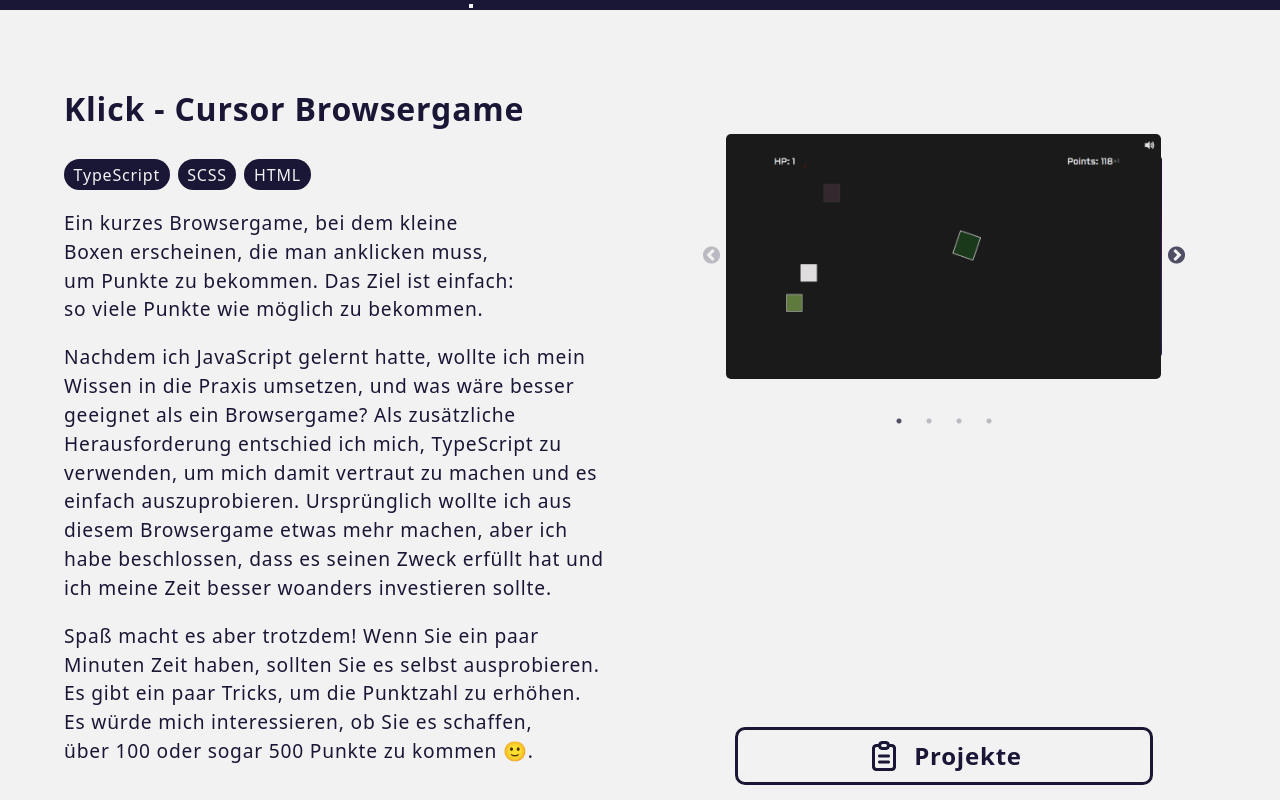
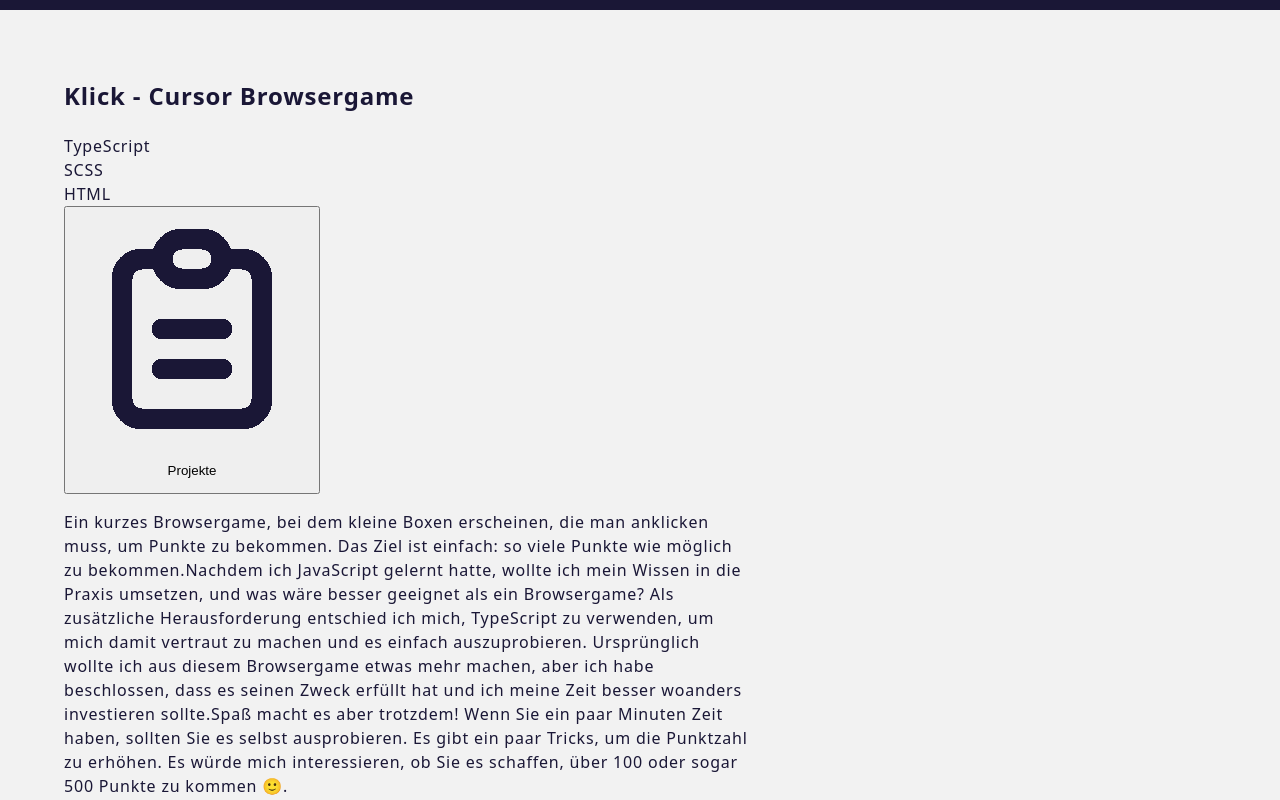
Before and after one commit to SutonToch/Portfolio, a React (Vite) app: page / in a window 1280 px wide. Shown: the part 800-1600 px from the top of the page. Built offline with nearby package versions, Linux system fonts and the light colour scheme.

Commit message:
UPDATE projects - rewrite without slider
basic content, no styles yet

```diff
--- a/src/components/Header.tsx
+++ b/src/components/Header.tsx
@@ -15,7 +15,6 @@ export default function Header(props:HeaderProps) {
           <button onClick={() => props.setPage("Home")}>Home</button>
           <button onClick={() => props.setPage("About")}>{props.lang == "EN" ? "About me" : "Über mich"}</button>
           <a href="mailto:n.suton@web.de">{props.lang == "EN" ? "Contact" : "Kontakt"}</a>
-          <button onClick={() => props.setPage("Projects")}>{props.lang == "EN" ? "Projects" : "Projekte"}</button>
         </div>
         <div className="lang-container">
           <button className={props.lang == "DE" ? "lang active" : "lang"} onClick={() => props.setLang("DE")}>DE</button>
--- a/src/components/Home.tsx
+++ b/src/components/Home.tsx
@@ -17,7 +17,7 @@ export default function Home(props:HomeProps) {
           setPage={props.setPage}
         />
         <Projects
-          text_data = {props.lang == "EN" ? projects_text_data.en.projects : projects_text_data.de.projects}
+          text_data = {props.lang == "EN" ? projects_text_data.en : projects_text_data.de}
           setPage={props.setPage}
         />
     </>
--- a/src/components/Projects.tsx
+++ b/src/components/Projects.tsx
@@ -1,12 +1,10 @@
 import { SetStateAction, useState } from "react";
 import './../styles/Projects.css'
 import Projects_Icon from './../assets/icons/clipboard-text_darkblue.png'
-import Slider from "react-slick"
-import "slick-carousel/slick/slick.css";
-import "slick-carousel/slick/slick-theme.css";
 
-interface SlideElement {
+interface ProjectElement {
     title:string,
+    state:string,
     imgPath:string,
     stack:Array<string>,
     liveURL:string,
@@ -14,7 +12,7 @@ interface SlideElement {
 }
 
 interface ProjectsText {
-    slides:Array<SlideElement>
+    projects:Array<ProjectElement>
     btn_projects:string
 }
 
@@ -24,58 +22,30 @@ interface ProjectsProps {
 }
 
 export default function Projects(props:ProjectsProps) {
-    const [slideIndex, setSlideIndex] = useState(0)
 
-    const slideElements = props.text_data.slides.map((slide) => {
+
+
+    const projectElements = props.text_data.projects.map((project) => {
         return(
-            <div className="slide" key={slide.title}>
-                <a href={slide.liveURL} target={"_blank"}>
-                    <img src={slide.imgPath}/>
-                </a>
+            <div className="project-container">
+                <h2 className="project-title">{project.title}</h2>
+                <div className="stack-container">
+                    {project.stack.map((x) => <div className="stack-element">{x}</div>)}
+                </div>
+                <button className="project-btn" onClick={() => props.setPage(project.state)}>
+                  <div className="project-btn--content">
+                    <img src={Projects_Icon} alt=""/>
+                    <p>{props.text_data.btn_projects}</p>
+                  </div>
+                </button>
+                <p>{project.short}</p>
             </div>
         )
     })
 
-    const slideContentElements = props.text_data.slides.map((slide) => {
-        return(
-            <div className="slides__content" key={slide.title}>
-                <h2>{slide.title}</h2>
-                <div className="stack-container">
-                    {slide.stack.map((stackElement) => <div key={stackElement}>{stackElement}</div>)}
-                </div>
-                {slide.short.map((paragraph) => <p key={paragraph}>{paragraph}</p>)}
-            </div>
-        )
-    })
-
-    const settings = {
-      dots: true,
-      slidesToShow: 1,
-      arrows: true,
-      infinite: false,
-      afterChange: (index: SetStateAction<number>) => {
-          setSlideIndex(index)
-      }
-    }
-
     return (
         <section className="projects">
-            <div className="grid-container">
-                <div className="slide-content-container">
-                    {slideContentElements[slideIndex]}
-                </div>
-                <div className="slider-container">
-                    <Slider {...settings}>
-                        {slideElements}
-                    </Slider>
-                </div>
-                <a className="projects-btn" onClick={() => props.setPage("Projects")}>
-                  <div className="projects-btn--content">
-                    <img src={Projects_Icon} alt=""/>
-                    <p>{props.text_data.btn_projects}</p>
-                  </div>
-                </a>
-            </div>
+            {projectElements}
         </section>
     )
 }
--- a/src/data/projects_text.ts
+++ b/src/data/projects_text.ts
@@ -5,10 +5,10 @@ import portfolioPic from "./../assets/portfolio_hero_500.png"
 
 export const projects_text_data = {
     "de": {
-        "projects": {
-            "slides": [
+        "projects": [
             {
                 title: "Klick - Cursor Browsergame",
+                state: "Klick",
                 imgPath: klickPic,
                 stack: [
                     "TypeScript",
@@ -24,6 +24,7 @@ export const projects_text_data = {
             },
             {
                 title: "Frontend Mentor - Kreditkarten-Details Formular",
+                state: "Cards",
                 imgPath: cardPic,
                 stack: [
                     "React",
@@ -42,6 +43,7 @@ export const projects_text_data = {
             },
             {
                 title: "Frontend Mentor - Taschenrechner",
+                state: "Calculator",
                 imgPath: trPic,
                 stack: [
                     "JavaScript",
@@ -57,6 +59,7 @@ export const projects_text_data = {
             },
             {
                 title: "Portfolio",
+                state: "Portfolio",
                 imgPath: portfolioPic,
                 stack: [
                     "React",
@@ -76,12 +79,11 @@ export const projects_text_data = {
         ],
         "btn_projects": "Projekte"
     },
-    },
     "en": {
-        "projects": {
-            "slides": [
+        "projects": [
             {
                 title: "Klick - Cursor Browsergame",
+                state: "Klick",
                 imgPath: klickPic,
                 stack: [
                     "TypeScript",
@@ -97,6 +99,7 @@ export const projects_text_data = {
             },
             {
                 title: "Frontend Mentor - Card Details Form",
+                state: "Cards",
                 imgPath: cardPic,
                 stack: [
                     "React",
@@ -115,6 +118,7 @@ export const projects_text_data = {
             },
             {
                 title: "Frontend Mentor - Calculator",
+                state: "Calculator",
                 imgPath: trPic,
                 stack: [
                     "JavaScript",
@@ -130,6 +134,7 @@ export const projects_text_data = {
             },
             {
                 title: "Portfolio",
+                state: "Portfolio",
                 imgPath: portfolioPic,
                 stack: [
                     "React",
@@ -148,6 +153,5 @@ export const projects_text_data = {
             }
         ],
         "btn_projects": "Projects"
-        },
     }
 }
--- a/src/styles/Projects.css
+++ b/src/styles/Projects.css
@@ -3,110 +3,5 @@
   background-color: hsl(0, 0%, 95%);
   padding: 3em 5vw;
 }
-.projects .grid-container {
-  display: grid;
-  grid-template-columns: 1fr 1fr;
-  justify-items: center;
-  grid-column-gap: 4em;
-  max-width: 1440px;
-  margin: 0 auto;
-}
-
-.slide-content-container {
-  grid-row-end: span 2;
-}
-.slide-content-container .stack-container {
-  display: flex;
-  gap: 0.5em;
-  color: hsl(0, 0%, 95%);
-}
-.slide-content-container .stack-container div {
-  padding: 0.2em 0.6em;
-  border-radius: 20px;
-  background-color: hsl(245, 40%, 15%);
-}
-
-.slider-container {
-  margin: 3em auto;
-  max-width: 80%;
-  width: 500px;
-}
-.slider-container .slide {
-  display: flex !important;
-  align-items: center;
-  justify-content: center;
-  height: 100%;
-}
-.slider-container .slick-slider div {
-  height: 300px;
-}
-.slider-container button::before {
-  color: hsl(245, 40%, 15%) !important;
-}
-.slider-container img {
-  border-radius: 5px;
-}
-
-.slides__content {
-  text-wrap: balance;
-}
-.slides__content h2 {
-  font-size: 2rem;
-}
-.slides__content p {
-  font-size: 1.2rem;
-}
-
-.projects-btn {
-  display: block;
-  text-decoration: none;
-  color: inherit;
-  height: fit-content;
-  padding: 0.5em 8em;
-  align-self: self-end;
-  border: 3px solid hsl(245, 40%, 15%);
-  border-radius: 10px;
-  cursor: pointer;
-}
-.projects-btn:hover, .projects-btn:focus-visible {
-  border-color: #7db48e;
-}
-
-.projects-btn--content {
-  display: flex;
-  justify-content: center;
-  align-items: center;
-  font-size: 1.5rem;
-  text-align: center;
-}
-.projects-btn--content img {
-  margin-right: 0.5em;
-  width: 36px;
-  height: 36px;
-}
-.projects-btn--content p {
-  font-weight: bold;
-  margin: 0;
-}
-
-@media (max-width: 900px) {
-  .projects .grid-container {
-    grid-template-columns: 1fr;
-    grid-gap: 1em;
-  }
-  .slide-content-container {
-    order: 1;
-  }
-  .slider-container {
-    width: 60vw;
-    margin: 0;
-  }
-  .slider-container .slick-slider div {
-    height: 250px;
-  }
-  .projects-btn {
-    order: 2;
-  }
-}
 
 /*# sourceMappingURL=Projects.css.map */
--- a/src/styles/scss/Projects.scss
+++ b/src/styles/scss/Projects.scss
@@ -4,129 +4,4 @@
     color: var.$clr-darkblue;
     background-color: var.$clr-white;
     padding: 3em 5vw;
-
-    .grid-container {
-        display: grid;
-        grid-template-columns: 1fr 1fr;
-        justify-items: center;
-        grid-column-gap: 4em;
-
-        max-width: 1440px;
-        margin: 0 auto;
-    }
 }
-
-.slide-content-container {
-    grid-row-end: span 2;
-
-    .stack-container {
-        display: flex;
-        gap: 0.5em;
-        color: var.$clr-white;
-
-        div {
-            padding: 0.2em 0.6em;
-            border-radius: 20px;
-            background-color: var.$clr-darkblue;
-        }
-
-    }
-}
-
-.slider-container {
-    margin: 3em auto;
-    max-width: 80%;
-    width: 500px;
-
-    .slide {
-        display: flex !important;
-        align-items: center;
-        justify-content: center;
-        height: 100%;
-    }
-
-    .slick-slider div {
-        height: 300px; //ugly, but for some reason necessary since 100% somehow doesn't work on a slider div
-    }
-
-    button::before {
-        color: var.$clr-darkblue !important; //override slider style
-    }
-
-    img {
-        border-radius: 5px;
-    }
-}
-
-.slides__content {
-    text-wrap: balance;
-    h2 {
-        font-size: 2rem;
-    }
-    p {
-        font-size: 1.2rem;
-    }
-}
-
-.projects-btn {
-    display: block;
-    text-decoration: none;
-    color: inherit;
-
-    // width: 100%;
-    height: fit-content;
-    padding: 0.5em 8em;
-    align-self: self-end;
-    border: 3px solid var.$clr-darkblue;
-    border-radius: 10px;
-    cursor: pointer;
-
-    &:hover, &:focus-visible {
-        border-color: var.$clr-green;
-    }
-}
-
-.projects-btn--content {
-    display: flex;
-    justify-content: center;
-    align-items: center;
-    font-size: 1.5rem;
-    text-align: center;
-
-    img {
-        margin-right: 0.5em;
-        width: 36px;
-        height: 36px;
-    }
-
-    p {
-        font-weight: bold;
-        margin: 0;
-    }
-}
-
-@media (max-width: 900px) {
-    .projects {
-        .grid-container {
-            grid-template-columns: 1fr;
-            grid-gap: 1em;
-        }
-    }
-
-    .slide-content-container {
-        order: 1;
-    }
-
-    .slider-container {
-        width: 60vw;
-        margin: 0;
-
-        .slick-slider div {
-            height: 250px;
-        }
-    }
-
-    .projects-btn {
-        order: 2;
-    }
-}
```
Also changed, not shown: 1 other file (tests, documents, lock files or other folders). Lines whose indentation alone changed are shown as unchanged.
